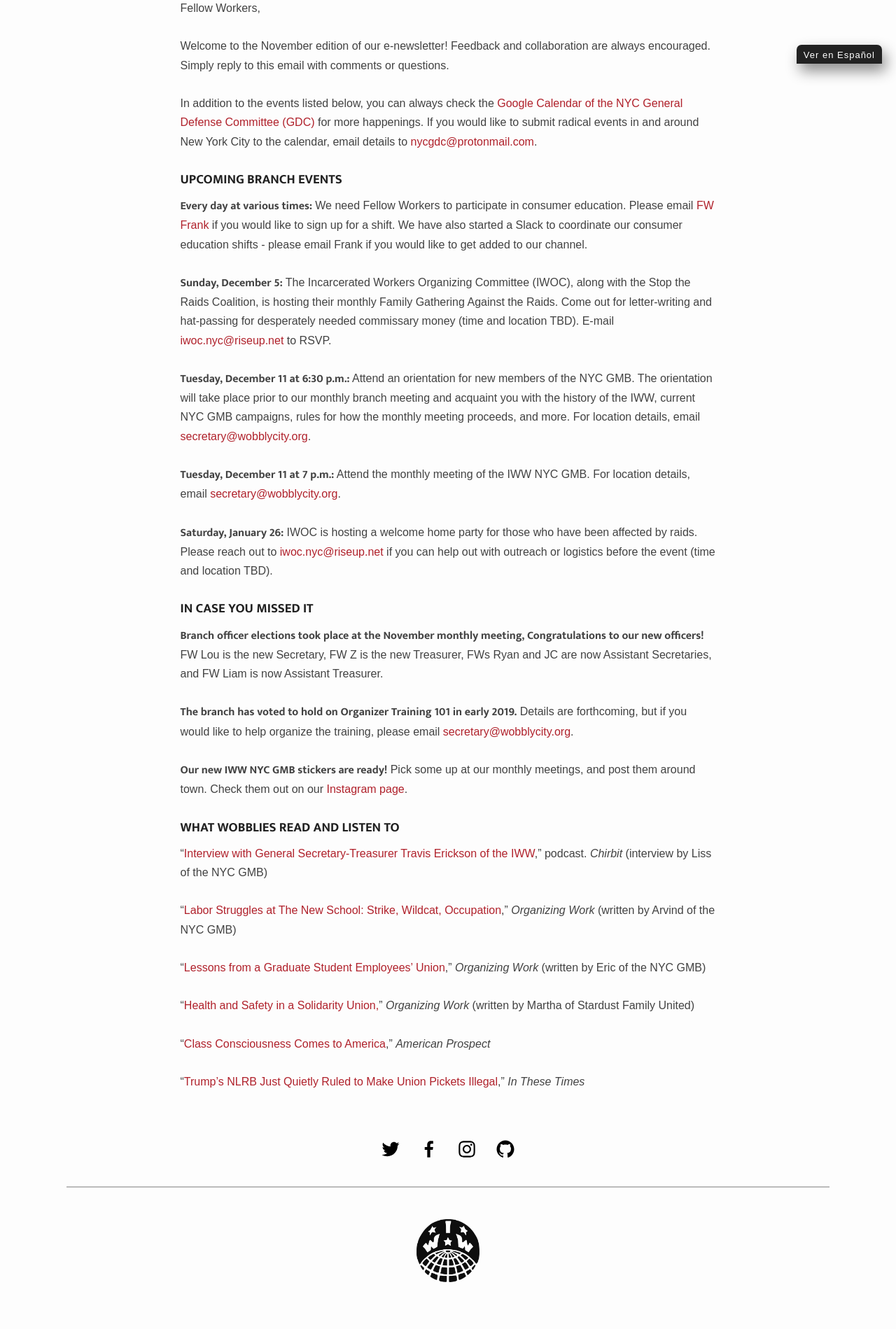
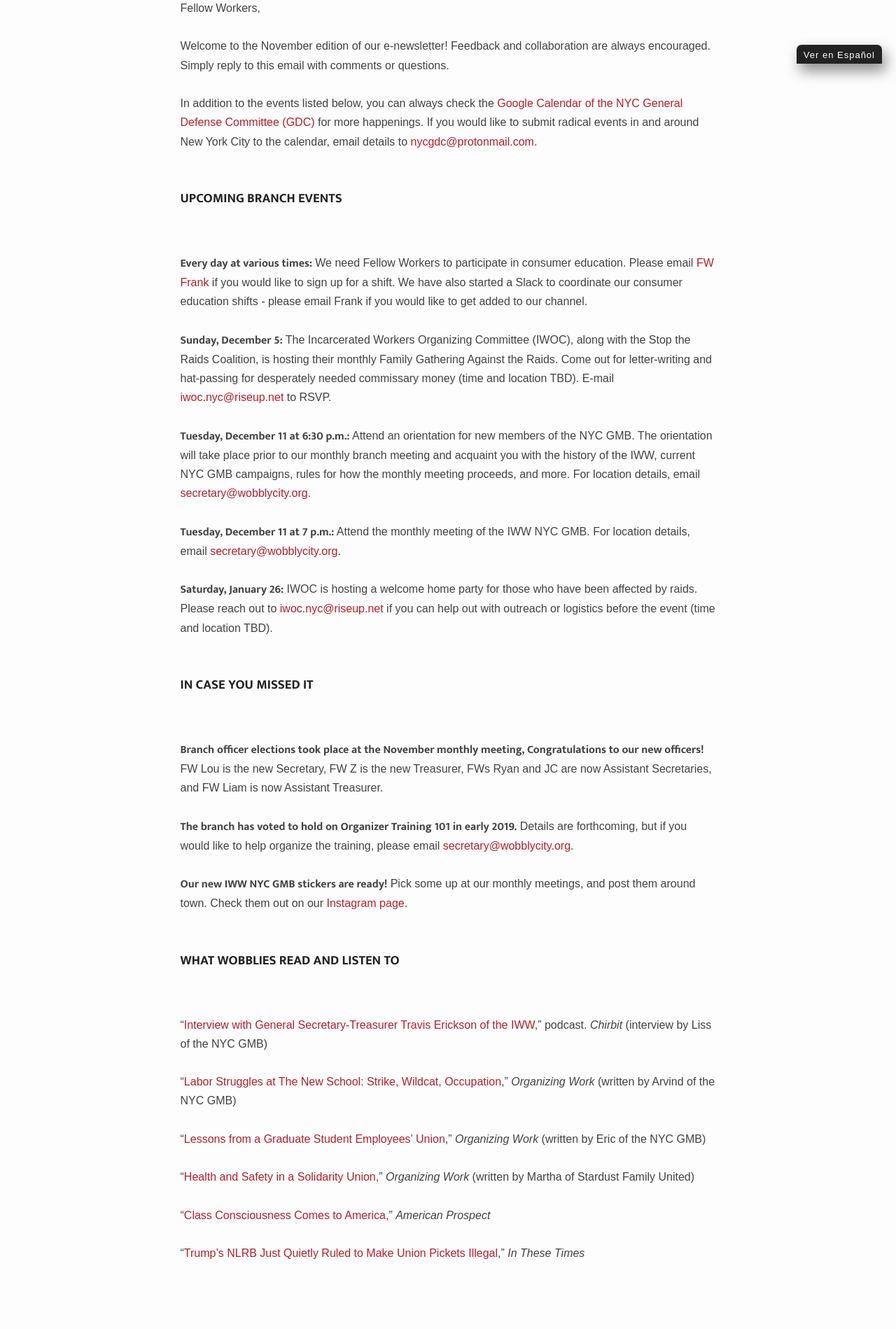
Before and after one commit to vancouveriww/vancouveriww.github.io, a Jekyll site: the page built from news/_posts/2018-12-10-november-newsletter.md, in a window 1280 px wide. Shown: the part 809-2708 px from the top of the page at 70% size. Built offline with Jekyll 4.4.1, drawn with Linux system fonts in a browser that asks for light colours; some web fonts are replaced; before the commit the page ends 2671 px from its top, so only the background shows below that.

Commit message:
Update post.html

```diff
--- a/_layouts/post.html
+++ b/_layouts/post.html
@@ -16,7 +16,7 @@
 
   <div>
   {% if page.netlify == true %}
-    {{ content | newline_to_br | newline_to_br | replace: "<h2>", "<h3>" | replace: "</h2>", "</h3>" | replace: "</h3><br /><br />", "</h3>" | replace: "</p><br /><br />", "</p><br />" }}
+    {{ content | newline_to_br | newline_to_br }}
   {% else %}
     {{ content }}
   {% endif %}
```
